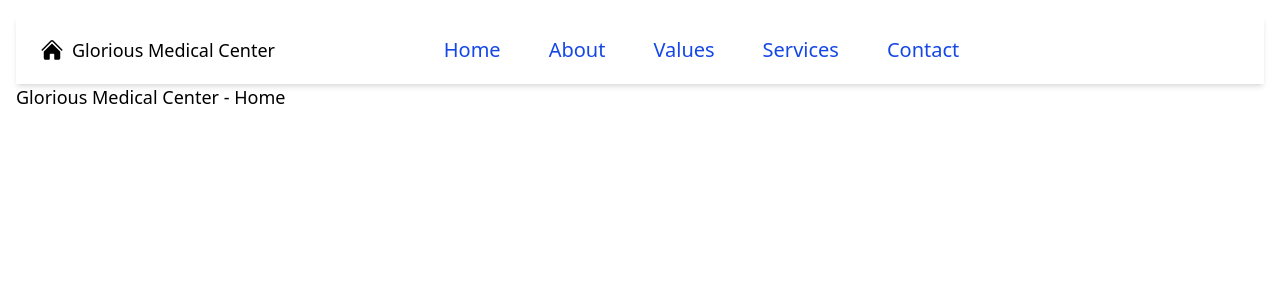
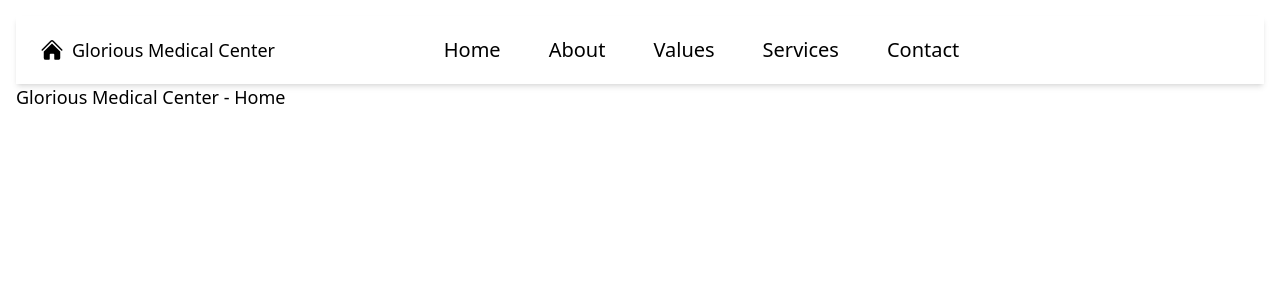
Before and after one commit to aztec-dev/gmc_wesbite, a Next.js app: page / in a window 1280 px wide. Shown: the top 300 px of the page. Built offline with nearby package versions, Linux system fonts and the light colour scheme.

Commit message:
[#1]fix: updated link colours

```diff
--- a/src/ui/navigation/nav-links.tsx
+++ b/src/ui/navigation/nav-links.tsx
@@ -24,13 +24,15 @@ export default function NavLinks() {
                     <Link
                         key={link.name}
                         href={link.href}
-                        className="flex flex-col items-center justify-center  px-3 py-2"
+                        className="flex flex-col items-center justify-center px-3 py-2 group"
                     >
-                        {/* Icon on mobile only */}
-                        <Icon className="h-6 w-6 md:hidden" />
+                        {/* Icon: visible on mobile */}
+                        <Icon className="h-6 w-6 text-[var(--color-primary)] group-hover:text-[var(--color-accent)] md:hidden transition-colors" />
 
-                        {/* Text on desktop only */}
-                        <p className="hidden md:block text-xl font-medium text-blue-700 hover:text-blue-900">{link.name}</p>
+                        {/* Text: visible on desktop */}
+                        <p className="hidden md:block text-xl font-medium text-[var(--color-primary)] group-hover:text-[var(--color-accent)] transition-colors">
+                            {link.name}
+                        </p>
                     </Link>
                 );
             })}
```
